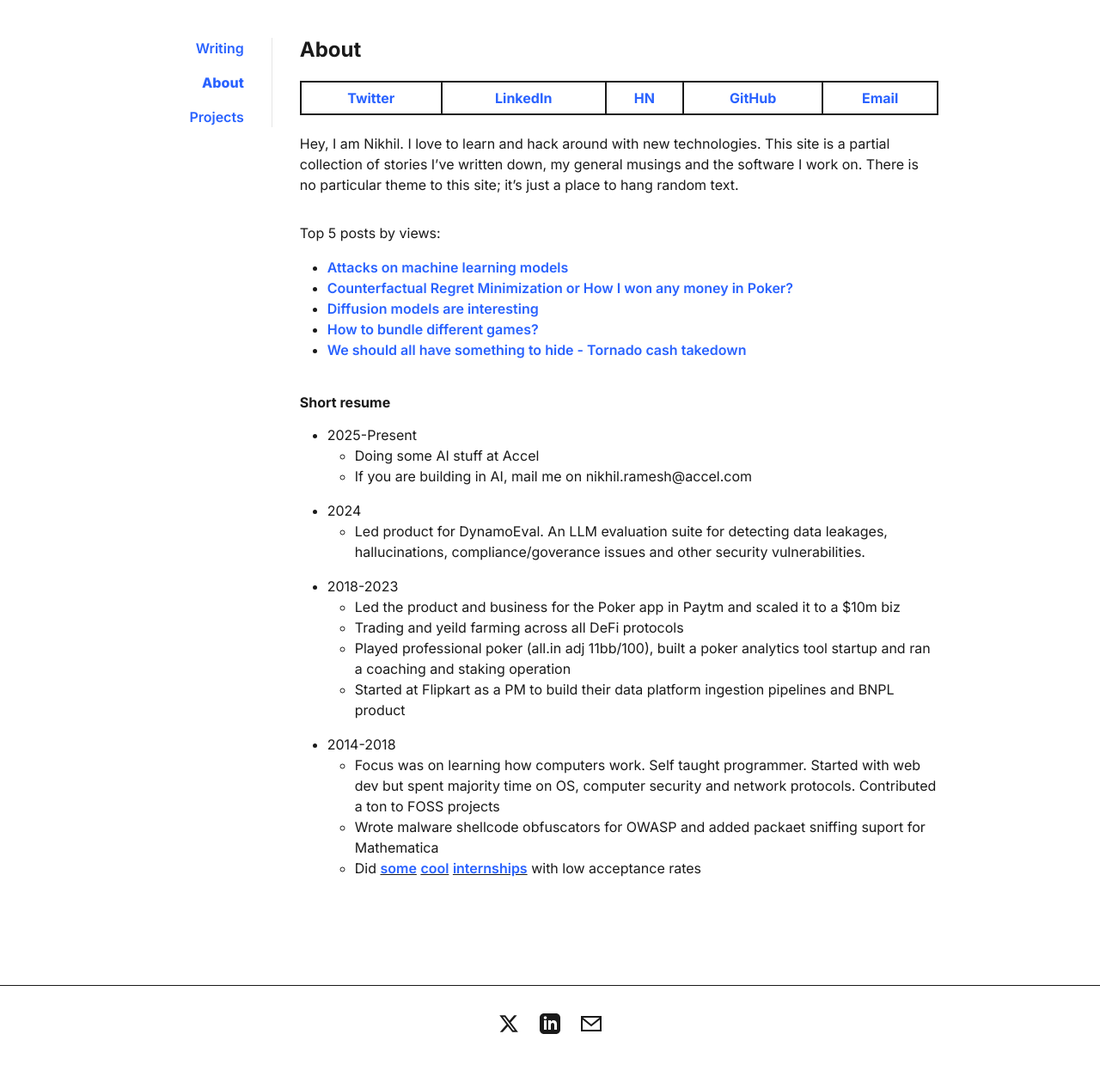
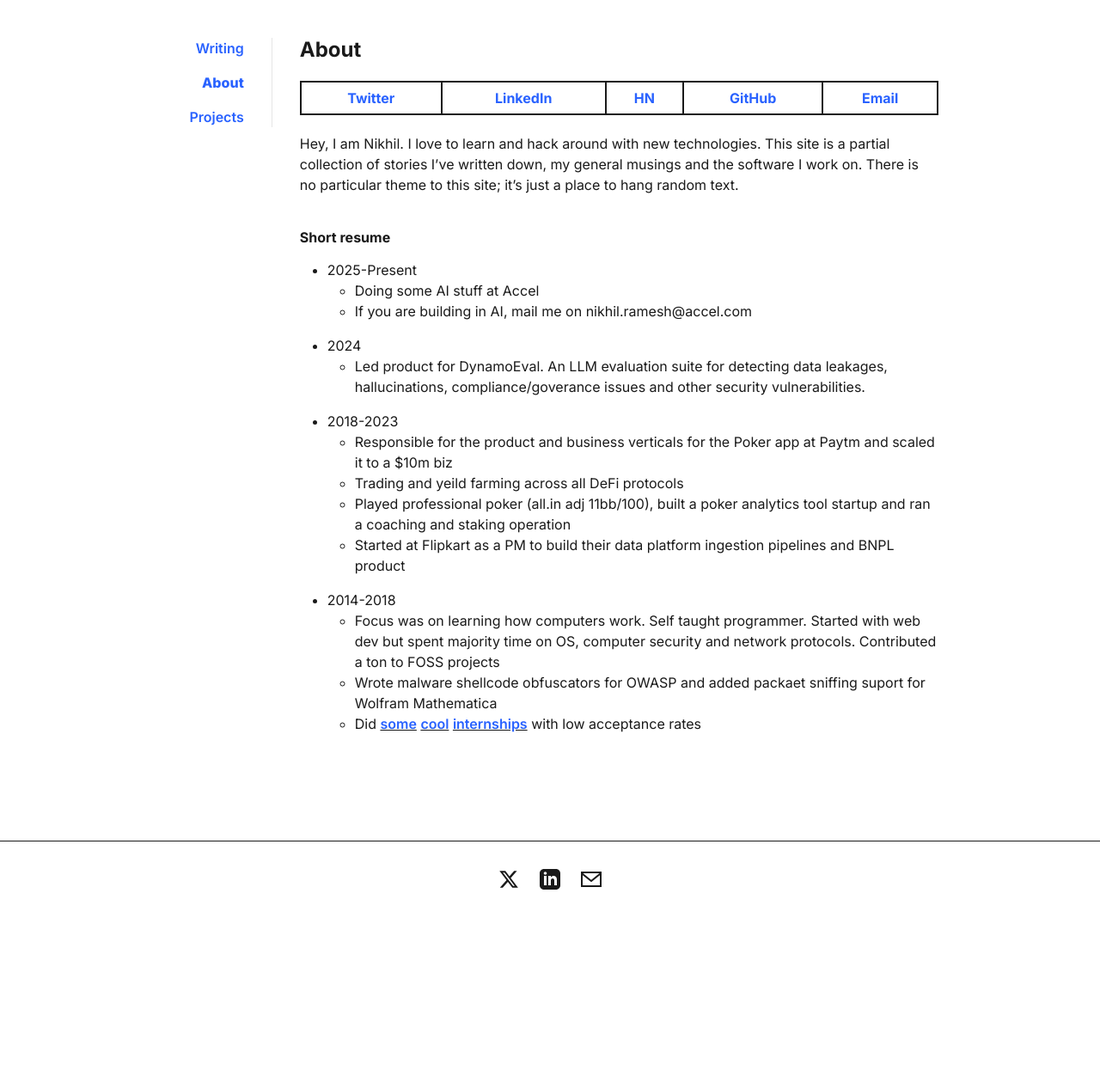
Before and after one commit to r-nikhil/r-nikhil.github.io, a Jekyll site: the page built from about.md, in a window 1280 px wide. Shown: the whole page at 86% size. Built offline with Jekyll 4.4.1, drawn with Linux system fonts in a browser that asks for light colours; after the commit the page ends 1092 px from its top, so only the background shows below that.

Commit message:
edit about

```diff
--- a/about.md
+++ b/about.md
@@ -94,12 +94,12 @@ title: About
 
 Hey, I am Nikhil. I love to learn and hack around with new technologies. This site is a partial collection of stories I’ve written down, my general musings and the software I work on. There is no particular theme to this site; it’s just a place to hang random text.
 
-Top 5 posts by views:
+<!-- Top 5 posts by views:
 - <a href = "https://rnikhil.com/2024/01/07/attacking-neural-networks.html">Attacks on machine learning models</a>
 - <a href = "https://rnikhil.com/2023/12/31/ai-cfr-solver-poker.html">Counterfactual Regret Minimization or How I won any money in Poker?</a>
 - <a href = "https://rnikhil.com/2025/03/06/diffusion-models-eval">Diffusion models are interesting</a>
 - <a href = "https://rnikhil.com/2023/04/09/multi-vs-single-gaming.html">How to bundle different games?</a>
-- <a href = "https://rnikhil.com/2022/08/09/tornado-cash-block.html">We should all have something to hide - Tornado cash takedown</a>
+- <a href = "https://rnikhil.com/2022/08/09/tornado-cash-block.html">We should all have something to hide - Tornado cash takedown</a> -->
 
 
 <!-- <a href= "https://rnikhil.com/assets/files/resume.pdf"> Resume </a> -->
@@ -113,11 +113,11 @@ Top 5 posts by views:
 - 2024
   - Led product for DynamoEval. An LLM evaluation suite for detecting data leakages, hallucinations, compliance/goverance issues and other security vulnerabilities.
 - 2018-2023
-    - Led the product and business for the Poker app in Paytm and scaled it to a $10m biz
+    - Responsible for the product and business verticals for the Poker app at Paytm and scaled it to a $10m biz
     - Trading and yeild farming across all DeFi protocols
     - Played professional poker (all.in adj 11bb/100), built a poker analytics tool startup and ran a coaching and staking operation
     - Started at Flipkart as a PM to build their data platform ingestion pipelines and BNPL product
 - 2014-2018
     - Focus was on learning how computers work. Self taught programmer. Started with web dev but spent majority time on OS, computer security and network protocols. Contributed a ton to FOSS projects
-    - Wrote malware shellcode obfuscators for OWASP and added packaet sniffing suport for Mathematica
+    - Wrote malware shellcode obfuscators for OWASP and added packaet sniffing suport for Wolfram Mathematica
     - Did <ins>[some](https://summerofcode.withgoogle.com/)</ins> <ins>[cool](https://owasp.org/www-community/initiatives/code_sprint/)</ins> <ins>[internships](https://education.wolfram.com/summer-school)</ins> with low acceptance rates
```
